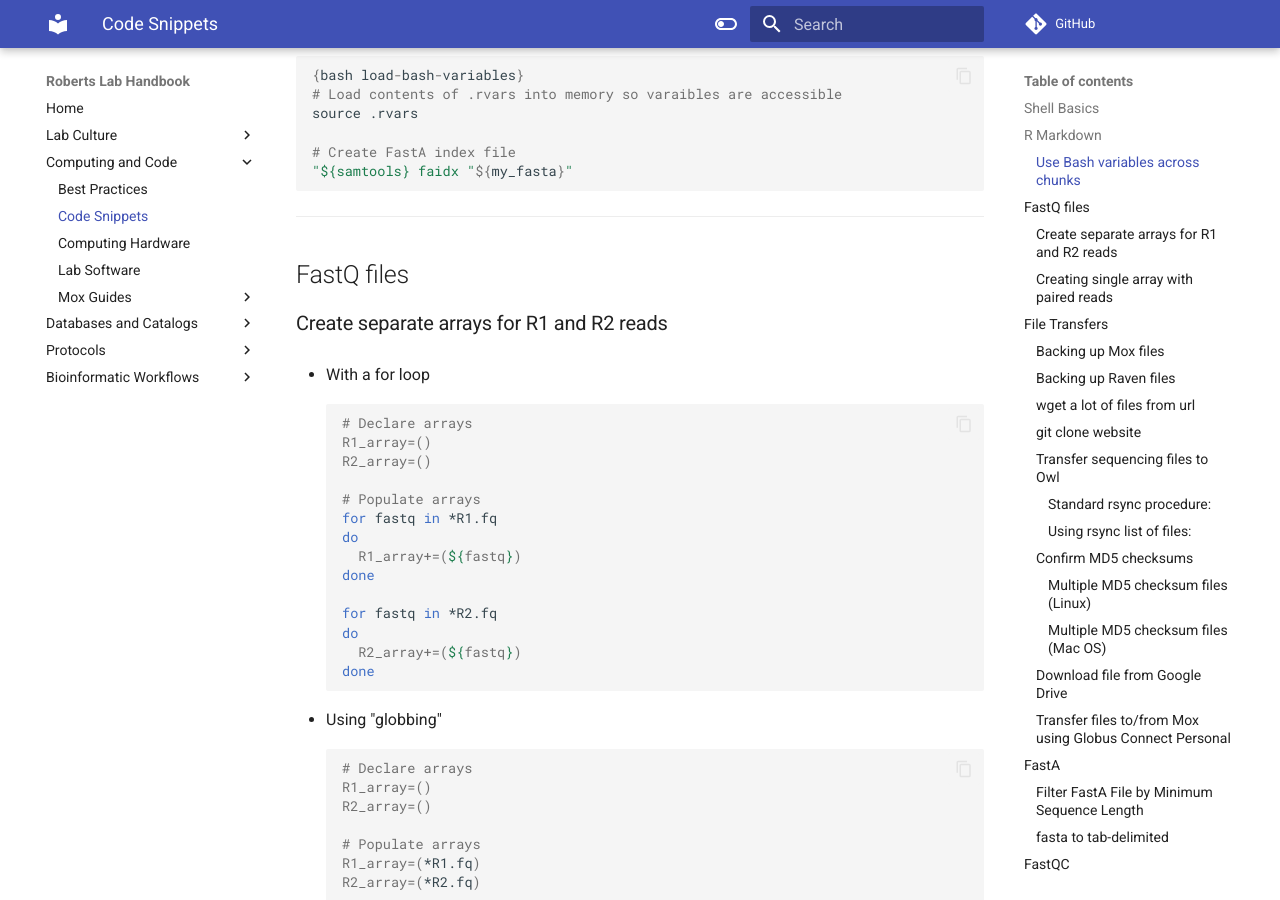
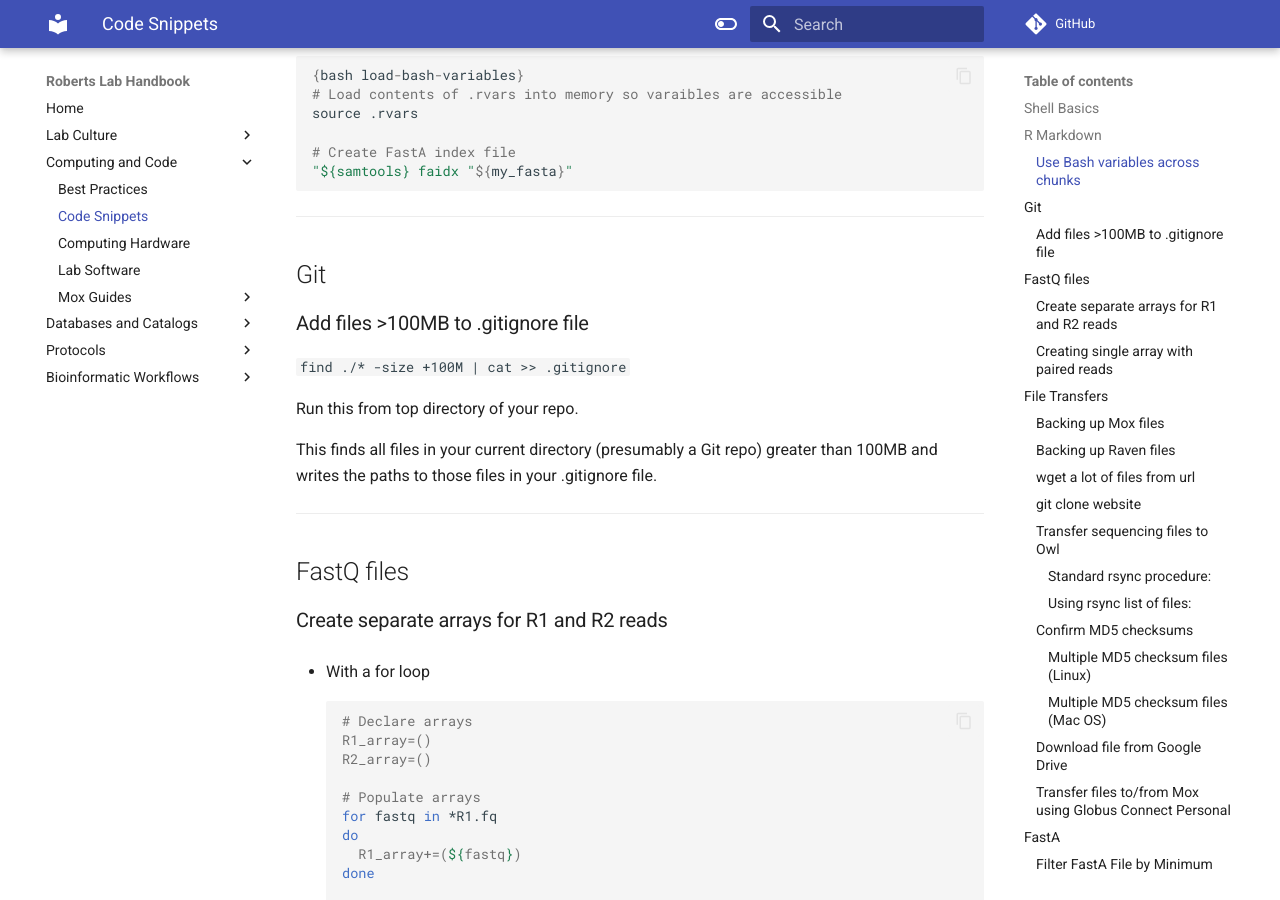
Before and after one commit to RobertsLab/resources, an MkDocs documentation site: the page built from docs/code_Snippets.md, in a window 1280 px wide and 900 px high, scrolled down 992 px. Built offline with MkDocs 1.6.1 and Material for MkDocs 9.7.7, drawn with Linux system fonts in a browser that asks for light colours; comment, search, counter and statistics services are not loaded.

Commit message:
add find large files in git repo

````diff
--- a/docs/code_Snippets.md
+++ b/docs/code_Snippets.md
@@ -47,6 +47,18 @@ source .rvars
 # Create FastA index file
 "${samtools} faidx "${my_fasta}"
 ```
+
+---
+
+## Git
+
+### Add files >100MB to .gitignore file
+
+`find ./* -size +100M | cat >> .gitignore`
+
+Run this from top directory of your repo.
+
+This finds all files in your current directory (presumably a Git repo) greater than 100MB and writes the paths to those files in your .gitignore file.
 
 ---
 
````
